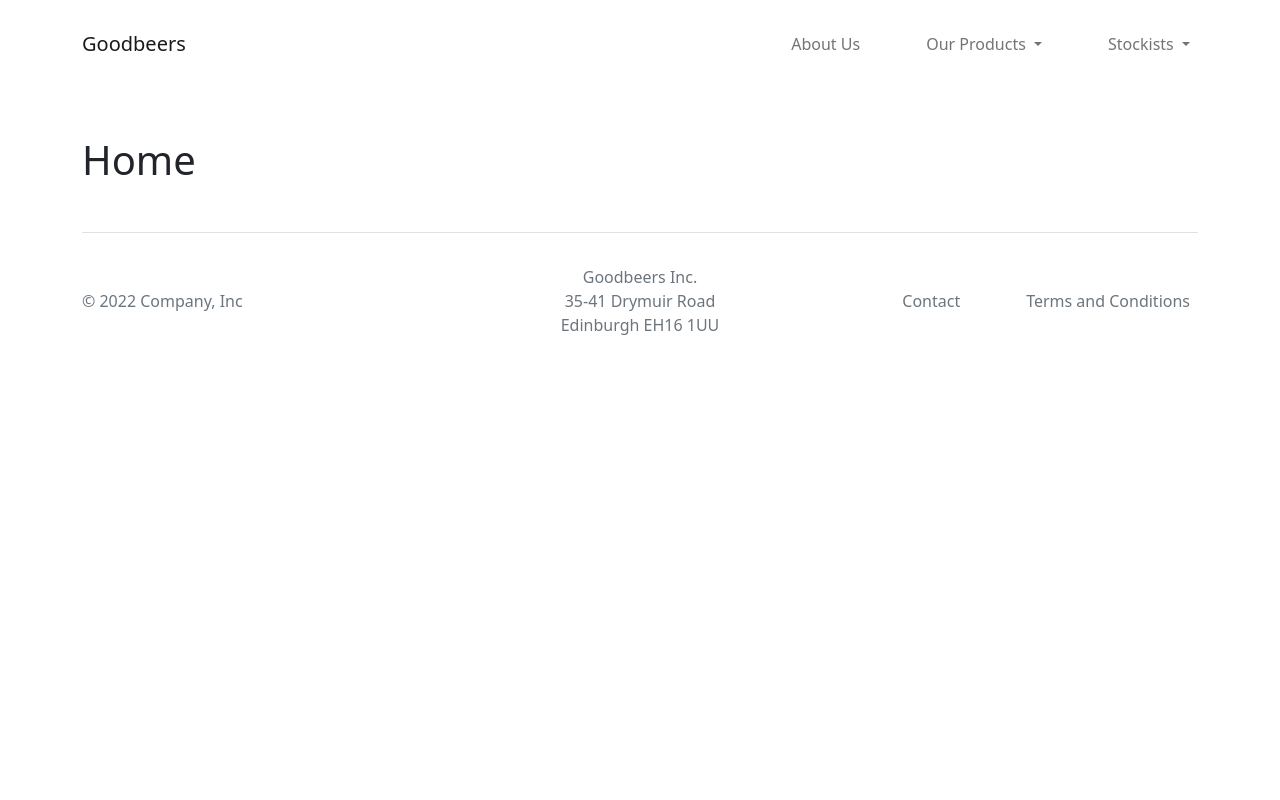
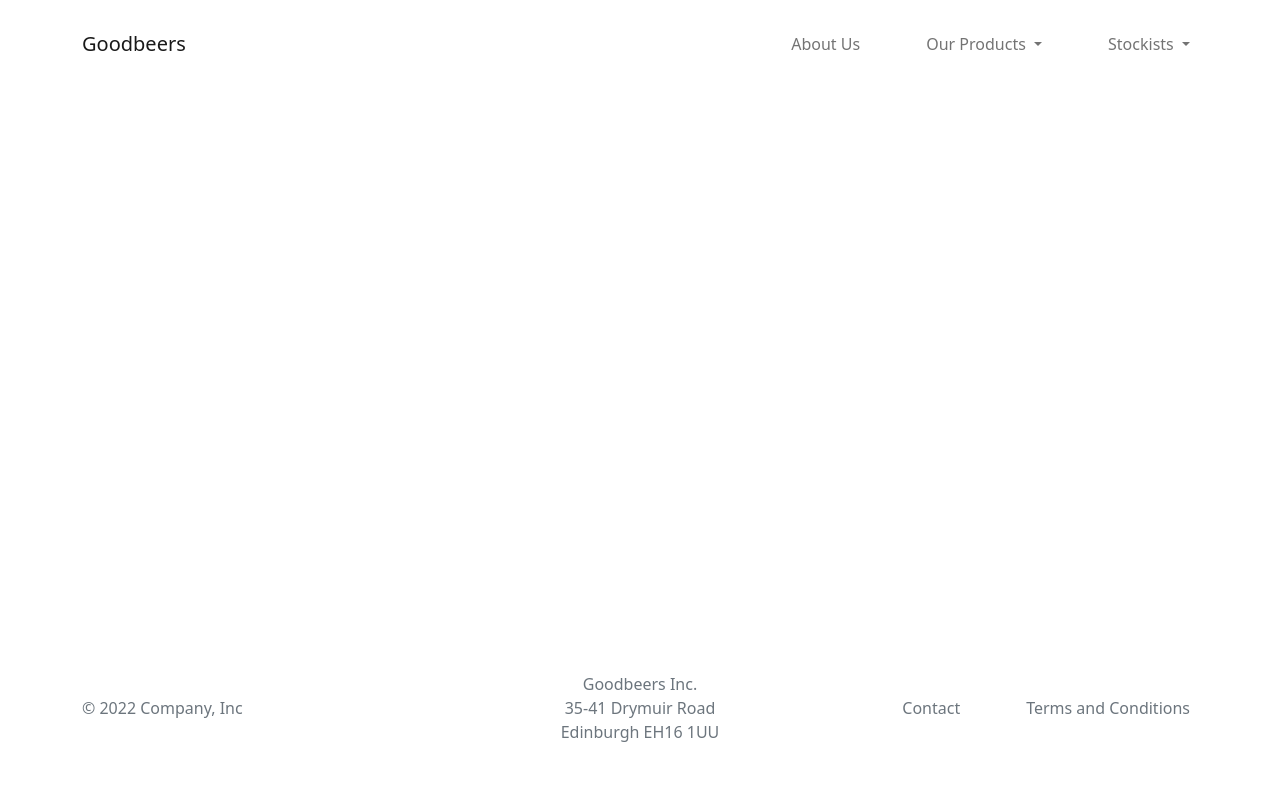
Before and after one commit to vdgvzr/goodbeers, a PHP site: template templates/home.twig in a window 1280 px wide. Run offline with PHP 8.4, Linux system fonts and the light colour scheme; the template is opened without the code that fills it, so the values that code supplies are empty; some libraries are stand-ins or nearby versions.

Commit message:
Organised templates and finished base layer of site

```diff
--- a/templates/footer.twig
+++ /dev/null
@@ -1,21 +0,0 @@
-<footer class="d-flex flex-wrap justify-content-between align-items-center py-3 my-4 border-top">
-    <p class="col-md-4 mb-0 text-muted">&copy; 2022 Company, Inc</p>
-
-    <div class="col-md-4 pt-3">
-        <p class="text-muted text-center">
-            Goodbeers Inc.<br>
-            35-41 Drymuir Road<br>
-            Edinburgh EH16 1UU
-        </p>
-    </div>
-
-    <ul class="nav col-md-4 justify-content-end">
-        <li class="nav-item">
-            <a href="contact" class="nav-link px-2 text-muted">Contact</a>
-        </li>
-
-        <li class="nav-item">
-            <a href="terms-and-conditions" class="nav-link px-2 text-muted">Terms and Conditions</a>
-        </li>
-    </ul>
-</footer>
--- a/templates/home.twig
+++ b/templates/home.twig
@@ -1,5 +1,13 @@
 {% extends "index.twig" %}
 
 {% block content %}
-    <h1>Home</h1>
+    {# <div class="container h-100">
+        <div class="row">
+            <div class="col-12">
+                <p class="text-center my-auto">
+                    Welcome to Goodbeers, Inc. We are Scotland’s premier supplier of craft beers, ales, stouts, and lagers. If you have a customer enquiry, please [contact us](link to contact), or you can learn more about our [history](link to about us) or [products](link to our products).
+                </p>
+            </div>
+        </div>
+    </div> #}
 {% endblock %}
--- /dev/null
+++ b/templates/includes/footer.twig
@@ -0,0 +1,23 @@
+<footer class="footer">
+    <div class="container d-flex flex-wrap justify-content-between align-items-center py-3 my-4">
+        <p class="col-md-4 mb-0 text-muted">&copy; 2022 Company, Inc</p>
+
+        <div class="col-md-4 pt-3">
+            <p class="text-muted text-center">
+                Goodbeers Inc.<br>
+                35-41 Drymuir Road<br>
+                Edinburgh EH16 1UU
+            </p>
+        </div>
+
+        <ul class="nav col-md-4 justify-content-end">
+            <li class="nav-item">
+                <a href="contact" class="nav-link px-2 text-muted">Contact</a>
+            </li>
+
+            <li class="nav-item">
+                <a href="terms-and-conditions" class="nav-link px-2 text-muted">Terms and Conditions</a>
+            </li>
+        </ul>
+    </div>
+</footer>
--- a/templates/index.twig
+++ b/templates/index.twig
@@ -23,17 +23,17 @@
 
     <body>
         <!-- Navbar -->
-        {% include "navbar.twig" %}
+        {% include "includes/navbar.twig" %}
 
         <!-- Content -->
-        <div class="container my-5">
+        <div class="mt-4">
             {% block content %}
             {% endblock %}
         </div>
 
         <!-- Footer -->
-        <div class="container">
-            {% include "footer.twig" %}
+        <div class=" bg-white">
+        {% include "includes/footer.twig" %}
         </div>
     </body>
 
--- a/web/static/css/style.css
+++ b/web/static/css/style.css
@@ -5,3 +5,10 @@
 .nav-item {
     margin-left: 50px;
 }
+
+
+.footer{
+    position: absolute;
+    bottom: 0;
+    width: 100%;
+}
```
Also changed, not shown: templates/includes/navbar.twig (renamed from templates/navbar.twig).
